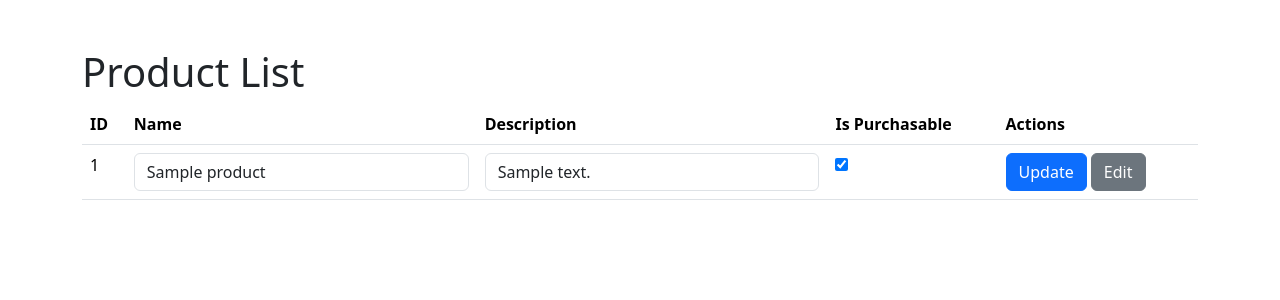
After one commit to JonasHeilig/Online-Shop, a Flask app: page /product/list in a window 1280 px wide. The commit adds this page. Shown: the top 300 px of the page. Run offline with Flask 3, Linux system fonts and the light colour scheme; tables that the repository leaves empty hold one stand-in row (values such as "Sample post"); some libraries are stand-ins or nearby versions.

Commit message:
fix edit products list products Test all features
ToDo:
- Permission Check

```diff
--- a/main.py
+++ b/main.py
@@ -3,7 +3,7 @@ from secret import stripe_public_key, stripe_secret_key
 #  Import Other Libraries
 from flask import Flask, render_template, request, redirect, url_for, request, session
 from flask_sqlalchemy import SQLAlchemy
-from werkzeug.security import generate_password_hash , check_password_hash
+from werkzeug.security import generate_password_hash, check_password_hash
 import stripe
 import os
 
@@ -24,6 +24,7 @@ class Product(db.Model):
     name = db.Column(db.String(100), nullable=False)
     description = db.Column(db.String(500), nullable=False)
     stripe_product_id = db.Column(db.String(100), nullable=False)
+    is_purchasable = db.Column(db.Boolean, default=True)
     prices = db.relationship('ProductPrice', back_populates='product', lazy=True)
 
 
@@ -60,6 +61,16 @@ if not os.path.exists('instance/db.db'):
     with app.app_context():
         db.create_all()
         print("Datenbank erstellt.")
+
+
+def check_permissions(required_permissions):
+    if 'username' not in session:
+        return False
+    session_user = db.session.get(User, session['user_id'])
+    for permission in required_permissions:
+        if not getattr(session_user, permission):
+            return False
+    return True
 
 
 @app.route('/', methods=['GET'])
@@ -125,7 +136,7 @@ def product_second():
 
 @app.route('/products', methods=['GET'])
 def products():
-    products = Product.query.all()
+    products = Product.query.filter_by(is_purchasable=True).all()
     return render_template('products.html', products=products)
 
 
@@ -152,6 +163,26 @@ def add_product():
     return render_template('add_product.html')
 
 
+@app.route('/product/list', methods=['GET', 'POST'])
+def list_products():
+    products = Product.query.all()
+
+    if request.method == 'POST':
+        product_id = request.form.get('product_id')
+        product = Product.query.get(product_id)
+
+        if product:
+            product.name = request.form.get('name')
+            product.description = request.form.get('description')
+            product.is_purchasable = 'is_purchasable' in request.form
+
+            stripe.Product.modify(product.stripe_product_id, name=product.name, description=product.description)
+
+            db.session.commit()
+
+    return render_template('list_products.html', products=products)
+
+
 @app.route('/product/<int:id>')
 def view_product(id):
     product = Product.query.get_or_404(id)
@@ -169,6 +200,7 @@ def edit_product(id):
         if action == 'edit_product':
             product.name = request.form.get('name')
             product.description = request.form.get('description')
+            product.is_purchasable = 'is_purchasable' in request.form
 
             stripe.Product.modify(product.stripe_product_id, name=product.name, description=product.description)
 
--- /dev/null
+++ b/templates/list_products.html
@@ -0,0 +1,42 @@
+<!DOCTYPE html>
+<html lang="en">
+<head>
+    <meta charset="UTF-8">
+    <meta name="viewport" content="width=device-width, initial-scale=1.0">
+    <title>Product List</title>
+    <link rel="stylesheet" href="/static/bootstrap-5.3.3-dist/css/bootstrap.min.css">
+    <script src="/static/bootstrap-5.3.3-dist/js/bootstrap.min.js"></script>
+</head>
+<body>
+    <div class="container mt-5">
+        <h1>Product List</h1>
+        <table class="table">
+            <thead>
+                <tr>
+                    <th>ID</th>
+                    <th>Name</th>
+                    <th>Description</th>
+                    <th>Is Purchasable</th>
+                    <th>Actions</th>
+                </tr>
+            </thead>
+            <tbody>
+                {% for product in products %}
+                    <form method="POST">
+                        <tr>
+                            <td>{{ product.id }}<input type="hidden" name="product_id" value="{{ product.id }}"></td>
+                            <td><input type="text" name="name" value="{{ product.name }}" class="form-control"></td>
+                            <td><input type="text" name="description" value="{{ product.description }}" class="form-control"></td>
+                            <td><input type="checkbox" name="is_purchasable" {% if product.is_purchasable %}checked{% endif %}></td>
+                            <td>
+                                <button type="submit" class="btn btn-primary">Update</button>
+                                <a href="{{ url_for('edit_product', id=product.id) }}" class="btn btn-secondary">Edit</a>
+                            </td>
+                        </tr>
+                    </form>
+                {% endfor %}
+            </tbody>
+        </table>
+    </div>
+</body>
+</html>
```
Also changed, not shown: templates/edit_product.html (+6 -1 lines), templates/products.html (+5 -3 lines).
